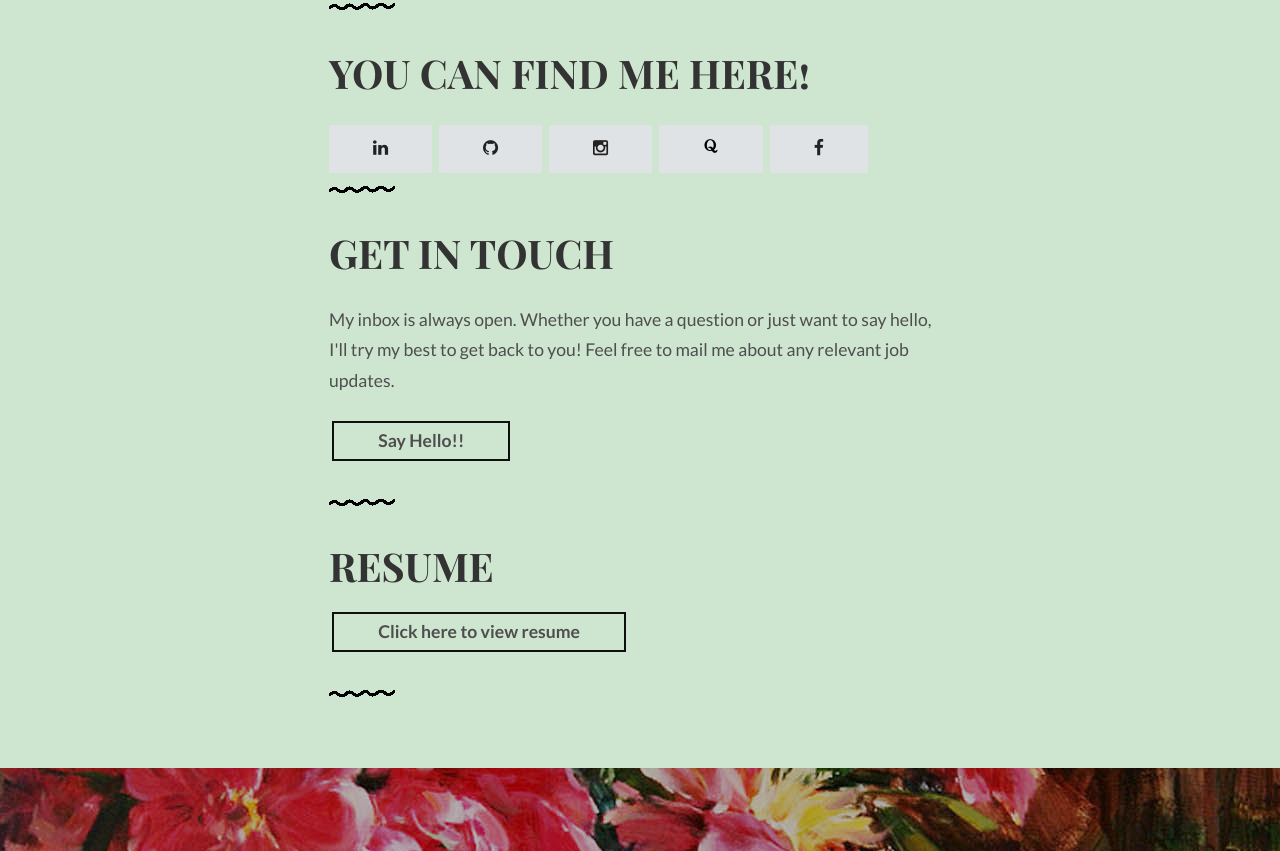
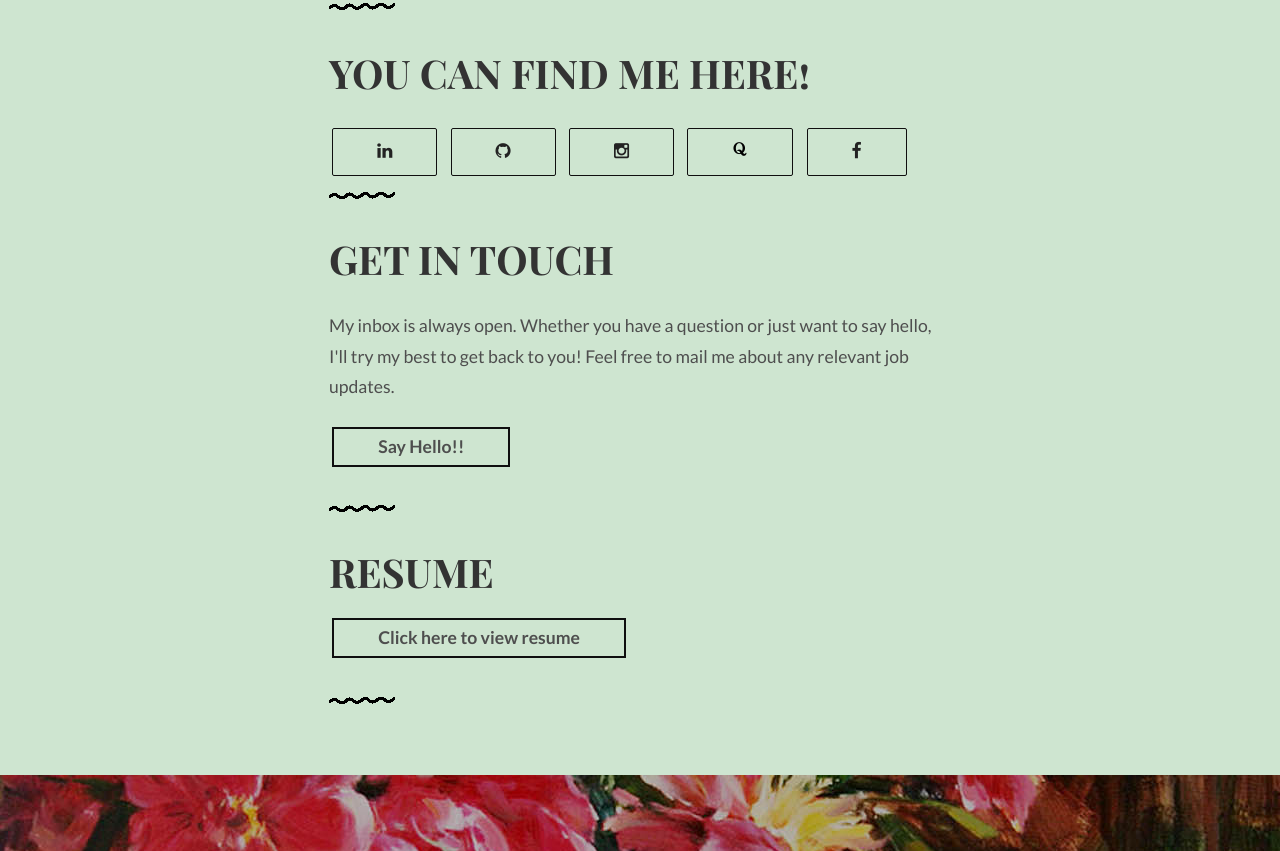
Before and after one commit to amanvars/amanvars.github.io, a plain HTML site: page index.html in a window 1280 px wide. Shown: the part 6100-6951 px from the top of the page. Drawn offline with Linux system fonts and the light colour scheme.

Commit message:
Update index.html

```diff
--- a/index.html
+++ b/index.html
@@ -320,23 +320,23 @@ body {
 			<h1>You can find me here!</h1>
 			<div class="btn-toolbar" role="toolbar" aria-label="Toolbar with button groups">
 			  <div class="btn-group mr-2" role="group" aria-label="First group">
-			    <a href="https://www.linkedin.com/in/amanvars/" target="_blank" class="linkedin"><button type="button" class="btn btn-secondary"><i class="fa fa-linkedin"></i> </button></a>
+			    <a href="https://www.linkedin.com/in/amanvars/" target="_blank" class="linkedin"><button type="button" class="btn btn-outline"><i class="fa fa-linkedin"></i> </button></a>
 			  </div>
 
 			  <div class="btn-group mr-2" role="group" aria-label="Second group">
-			    <a href="https://github.com/amanvars" class="github"><button type="button" class="btn btn-secondary"><i class="fa fa-github"></i></button></a>
+			    <a href="https://github.com/amanvars" class="github"><button type="button" class="btn btn-outline"><i class="fa fa-github"></i></button></a>
 			  </div>
 
 			  <div class="btn-group" role="group" aria-label="Third group">
-			    <a href="https://instagram.com/varshney_aman_" class="instagram"><button type="button" class="btn btn-secondary"><i class="fa fa-instagram"></i></button></a>
+			    <a href="https://instagram.com/varshney_aman_" class="instagram"><button type="button" class="btn btn-outline"><i class="fa fa-instagram"></i></button></a>
 			  </div>
 
 			  <div class="btn-group" role="group" aria-label="Fourth group">
-			    <a href="https://www.quora.com/profile/Aman-Varshney-15" class="quora"><button type="button" class="btn btn-secondary"><img src="img/quora.png" width="16" height="16" style="margin-top: 3.5px;" /></button></a>
+			    <a href="https://www.quora.com/profile/Aman-Varshney-15" class="quora"><button type="button" class="btn btn-outline"><img src="img/quora.png" width="16" height="16" style="margin-top: 3.5px;" /></button></a>
 			  </div>
 
 			  <div class="btn-group" role="group" aria-label="Fifth group">
-			    <a href="https://www.facebook.com/amanvars" class="facebook"><button type="button" class="btn btn-secondary"><i class="fa fa-facebook"></i></button></a>
+			    <a href="https://www.facebook.com/amanvars" class="facebook"><button type="button" class="btn btn-outline"><i class="fa fa-facebook"></i></button></a>
 			  </div>
 
 			</div>
```
